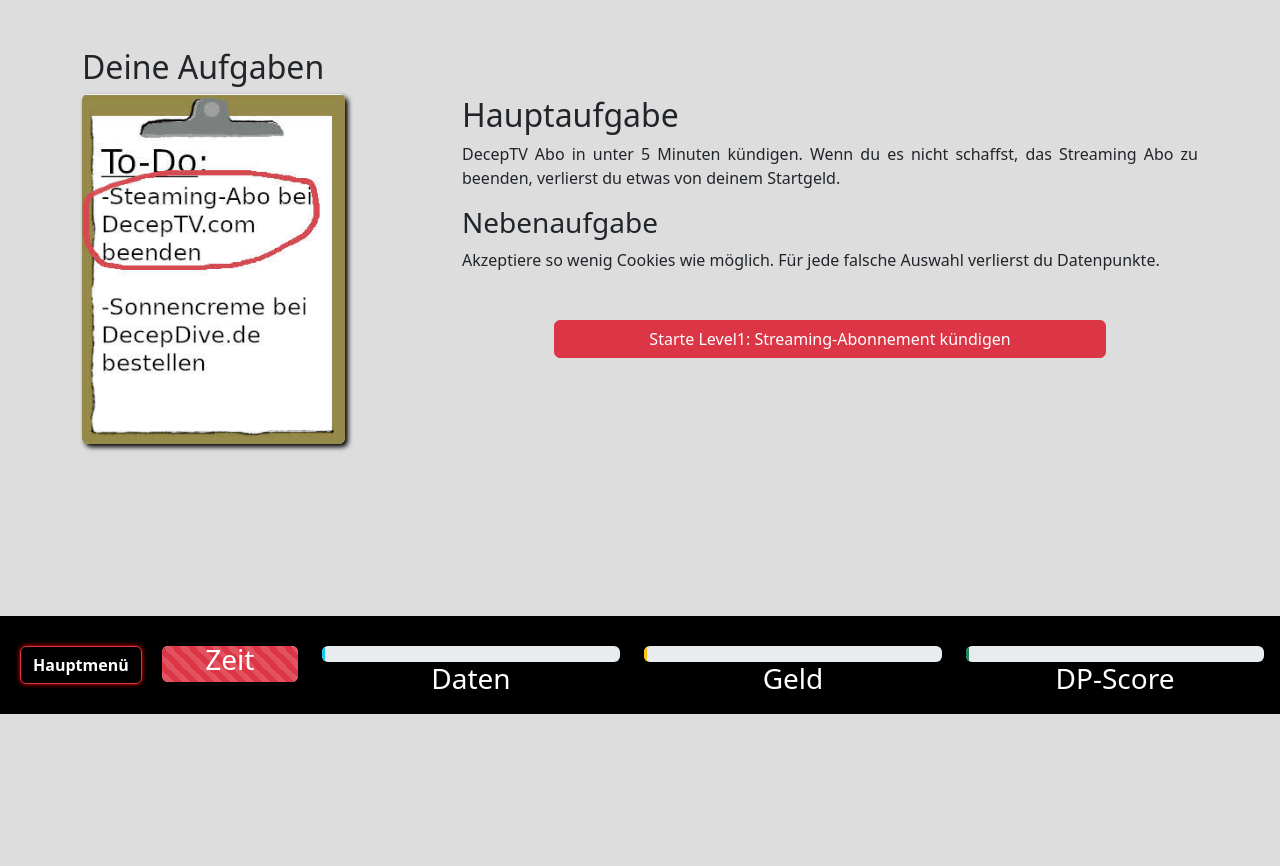
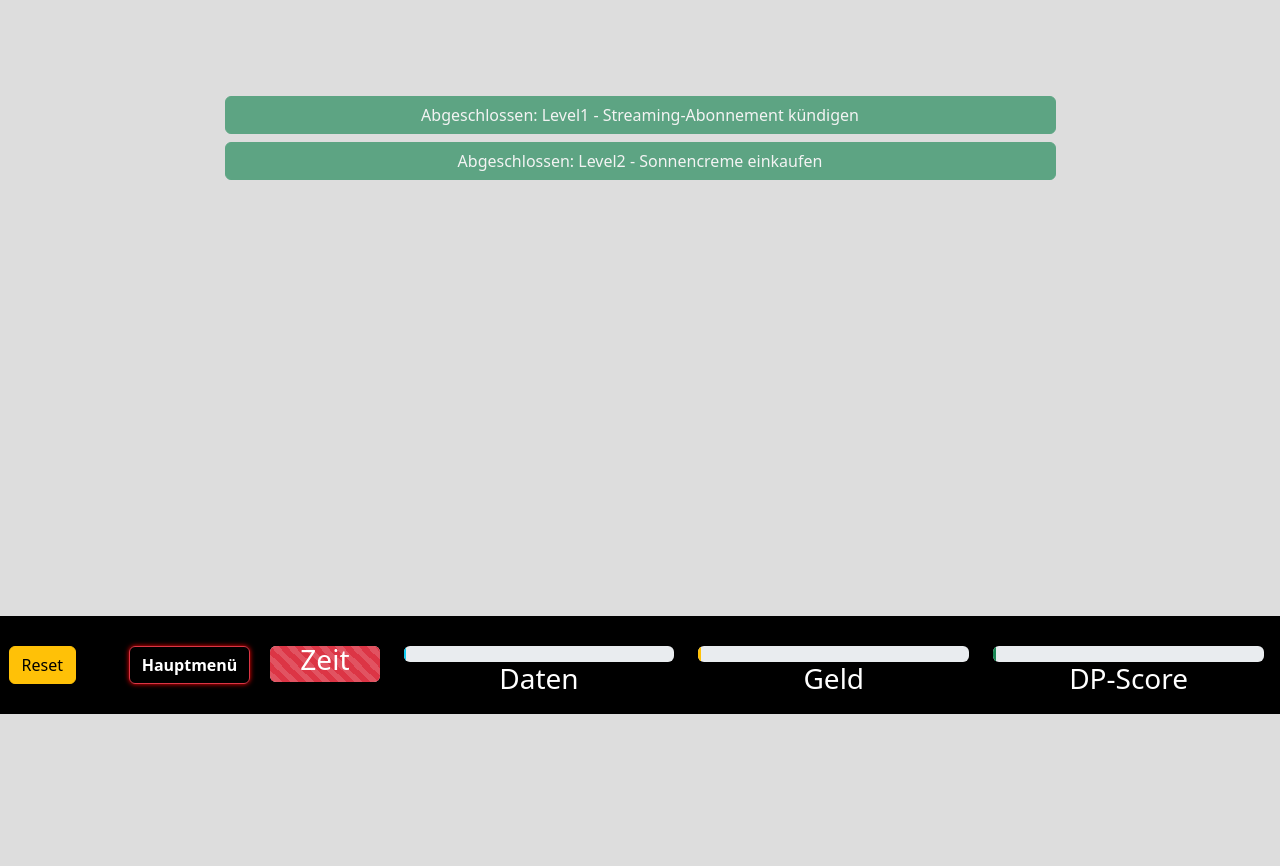
Before and after one commit to Kngelhardt/Dark-Pattern-Escape, a Flask app: a page that uses templates/base.html in a window 1280 px wide. Shown: the part 86-952 px from the top of the page. Run offline with Flask 2, Linux system fonts and the light colour scheme; the visitor is signed in with stand-in values (Sample User, id 1).

Commit message:
flask 204 return für level_fortschritt/neue routes und session reset

```diff
--- a/main.py
+++ b/main.py
@@ -14,6 +14,20 @@
 app.secret_key = 'ba07947163bdb665ab81b575db5f22a60083e6737e739c0ed73efd78af4598c9'
 
 ###################################################################################
+""" Reset der Session auf die initialen werte """
+@app.route('/reset')
+def reset_session():
+    session['data_score'] = 100
+    session['geld_score'] = 100
+    # Countdown = 300 sekunden, also 5 minuten
+    session['countdown'] = 300
+    session['dp_score'] = 0
+     # level_fortschritt: 0 = 0 Level beendet, 1 = Level 1 beendet, 2  = Level 2 beendet
+    session['level_fortschritt'] = 0
+    session['warenkorb'] = [1, 2, 3]
+    return '', 204
+
+###################################################################################
 """ Mainpage """
 @app.route('/')
 def home():
@@ -21,10 +35,11 @@
     if "data_score" not in session:
         session['data_score'] = 100
         session['geld_score'] = 20
-        session['countdown'] = 5
+        # Countdown = 300 sekunden, also 5 minuten
+        session['countdown'] = 300
         session['dp_score'] = 0
         # level_fortschritt: 0 = 0 Level beendet, 1 = Level 1 beendet, 2  = Level 2 beendet
-        session['level_fortschritt'] = 1
+        session['level_fortschritt'] = 0
         session['warenkorb'] = [1, 2, 3]
     return render_template('home/home.html')
 
@@ -140,6 +155,14 @@
     session['dp_score'] = session['dp_score']+2
     return render_template('deceptv/end/level1_beenden2.html')
 
+@app.route('/deceptv/mitgliedschaft-beenden')
+def ende_lv1():
+    if session['level_fortschritt'] == 2:
+        return '', 204
+    else:
+        session['level_fortschritt'] = 1
+        return '', 204
+
 
 ###########################################################################################
 # Level 2: Shopping
@@ -149,12 +172,6 @@
 
 @app.route('/decepdive_produkt1', methods=['POST', 'GET'])
 def decepdive_produkt1():
-    # if len(request.form) > 0:
-    #     session['dp_score'] += 2
-    #     if request.form['bestellung'] in request.args:
-    #         session['dp_score'] -= 1
-    #     if request.form['bestellung'] in request.args:
-    #         session['dp_score'] += 1
     return render_template('decepdive/decepdive_produkt1.html')
 
 @app.route('/decepdive_produkt2')
@@ -188,3 +205,15 @@
 @app.route('/decepdive/warenkorb/Übersicht')
 def decepdive_warenkorb4():
     return render_template('decepdive/decepdive_warenkorb4.html')
+
+@app.route('/decepdive/beenden')
+def ende_lv2():
+    session['level_fortschritt'] = 2
+    return '', 204
+
+"""
+ajax replace div/element
+flask 204 response
+flask 200 json response
+ersetzen des kontents
+ """
--- a/static/main.js
+++ b/static/main.js
@@ -1,7 +1,7 @@
 
 
 /* Funktion um Elemente verschwinden oder erscheinen zu lasssen */
-function show__hide_div(a){
+function show_hide_div(a){
     if(document.getElementById(a).style.display != "none"){
         document.getElementById(a).style.display = "none";
     }else{
@@ -30,7 +30,14 @@
     }
 }
 
+/* function applgrün_aufläuchten(aufleuchten_element) {
+    document.getElementsByClassName(aufleuchten_element).style.backgroundColor = 'red';
+    document.getElementById(aufleuchten_element).style.backgroundColor = "green";
+}
+ */
+
 function starte_uhr(){
+    /* var date = 0.. */
     var uhrzeit = setInterval(uhr_timer, 200);
 }
 
--- a/templates/base.html
+++ b/templates/base.html
@@ -48,6 +48,10 @@
     }
     .maincolor{
         color: white;
+    }
+    .misdirection_text{
+        color: gray;
+        font-weight: lighter;
     }
     /*-----------------------------------------------------------------------------------------------------------------------  */
     /* CSS für die Landingpage */
@@ -213,8 +217,10 @@
     <!-- Fußzeile mit den Werten der jeweiligen Session -->
     <div class="fussleiste mainbackground maincolor" >
         <div class="row text-center">
+            <div class="col-1">
+                <a href="{{url_for('reset_session')}}" class="btn btn-warning">Reset</a>
+            </div>
             <div class="col">
-                <div class="">
                 <!-- Link zur "Home" Seite um das spiel zu unterbrechen oder Anleitungen noch einmal durch zu gehen -->
                 <!-- Flex element, da es zusammen mit der Zeit-Bar in die col untergebracht werden muss -->
                 <a class="btn btn-outline-danger fussleiste_brand" href="{{url_for('home_intro')}}">
@@ -222,26 +228,33 @@
                 </a>
                 <!-- Größe der Bar wird an den "Hauptmenü" Button angepasst -->
                 <div class="d-2 progress" style="height: 36px;">
-                        <div id="zeit_bar" class="progress-bar progress-bar-striped bg-danger" role="progressbar" style="width: 100%" aria-valuenow="25" aria-valuemin="0" aria-valuemax="100">
-                        <h3>Zeit</h3></div>
+                    <div id="zeit_bar" class="progress-bar progress-bar-striped bg-danger" role="progressbar" style="width: 100%"
+                        aria-valuenow="25" aria-valuemin="0" aria-valuemax="100">
+                        <h3>Zeit</h3>
                     </div>
                 </div>
             </div>
             <div class="col">
                 <div class="progress">
-                    <div id="data_bar" class="progress-bar bg-info" role="progressbar" style="width: {{session['data_score']}}%" aria-valuenow="25" aria-valuemin="0" aria-valuemax="100"></div>
+                    <div id="data_bar" class="progress-bar bg-info" role="progressbar" style="width: {{session['data_score']}}%"
+                        aria-valuenow="25" aria-valuemin="0" aria-valuemax="100">
+                    </div>
                 </div>
                 <h3>Daten</h3>
             </div>
             <div class="col">
                 <div class="progress">
-                    <div id="geld_bar" class="progress-bar bg-warning" role="progressbar" style="width: {{ session['geld_score' ]}}%" aria-valuenow="25" aria-valuemin="0" aria-valuemax="100"></div>
+                    <div id="geld_bar" class="progress-bar bg-warning" role="progressbar" style="width: {{ session['geld_score' ]}}%"
+                        aria-valuenow="25" aria-valuemin="0" aria-valuemax="100">
+                    </div>
                 </div>
                 <h3>Geld</h3>
             </div>
             <div class="col me-3"><!-- padding-right:2 da durch überlänge die seite nach recht verlängert würde -->
                 <div class="progress">
-                    <div id="dp_score_bar" class="progress-bar bg-success" role="progressbar" style="width: {{ session['dp_score'] }}%" aria-valuenow="25" aria-valuemin="0" aria-valuemax="100"></div>
+                    <div id="dp_score_bar" class="progress-bar bg-success" role="progressbar" style="width: {{ session['dp_score'] }}%"
+                        aria-valuenow="25" aria-valuemin="0" aria-valuemax="100">
+                    </div>
                  </div>
                 <h3>DP-Score</h3>
             </div>
--- a/templates/deceptv/deceptv_service.html
+++ b/templates/deceptv/deceptv_service.html
@@ -58,7 +58,7 @@
                             <li><a class="dropdown-item" href="#">Ich bekomme keine 4k Auflösung trotz Premium Gold Abo</a></li>
                             <li><hr class="dropdown-divider"></li>
                             <!-- "Roach Motel" Dark Pattern: Option ist gut versteckt muss von Spieler*innen gefunden werden -->
-                            <li><a class="dropdown-item" style="cursor: pointer" onclick="show__hide_div('container_kündigung'); progress_add('dp_score_bar');">Ich finde die Optionen zum Verwalten oder Aufheben meiner Mitgliedschaft nicht</a></li>
+                            <li><a class="dropdown-item" style="cursor: pointer" onclick="show_hide_div('container_kündigung'); progress_add('dp_score_bar');">Ich finde die Optionen zum Verwalten oder Aufheben meiner Mitgliedschaft nicht</a></li>
                         </ul>
                     </div>
                 </div>
--- a/templates/deceptv/end/level1_beenden.html
+++ b/templates/deceptv/end/level1_beenden.html
@@ -22,7 +22,7 @@
                         <a class="btn btn-success" href="{{url_for('deceptv')}}">Ich will keine DecepTV Serien und Filme nicht mehr sehen</a>
                     </div>
                     <div class="col">
-                        <a class="btn btn-success" onclick="show__hide_div('confirmshaming'); show__hide_div('trick_question'); progress_add('data_bar','{{session['data_score']}}');">Ich will DecepTV Serien und Filme nicht mehr sehen</a>
+                        <a class="btn btn-success" onclick="show_hide_div('confirmshaming'); show_hide_div('trick_question'); progress_add('data_bar','{{session['data_score']}}');">Ich will DecepTV Serien und Filme nicht mehr sehen</a>
                     </div>
                 </div>
             </div>
--- a/templates/home/home.html
+++ b/templates/home/home.html
@@ -22,7 +22,7 @@
                 Das <b>Dark Pattern Escape Room</b> Spiel ist ein Brwoserspiel, bei dem der Spieler*innen die Problemlage und bestimmte Mechanismen hinter Dark Patterns bewusst gemacht werden soll. <br>
             </p>
             <h5>Schaffst du es nicht manipuliert zu werden und de Dark Patterns zu entkommen?</h4>
-            <button type="button" class="btn btn-danger" onclick="show__hide_div('story'); show__hide_div('aufgaben'); show__hide_div('beschreibung');"> Ja klar, los gehts</button>
+            <button type="button" class="btn btn-danger" onclick="show_hide_div('story'); show_hide_div('aufgaben'); show_hide_div('beschreibung');"> Ja klar, los gehts</button>
             <br>
         </div>
         <div id="story" >
--- a/templates/home/intro.html
+++ b/templates/home/intro.html
@@ -68,32 +68,51 @@
                         </p>
                     </div>
                 </div>
-                {% endif %}
-                {% if level_fortschritt == 1 %}
-                <p> Level 1 beendet</p>
-                {% endif %}
-                {% if level_fortschritt == 2 %}
-                <p> Level 2 beendet</p>
-                {% endif %}
                 <div class="row">
                     <div class="col-4">
                         <h2>Deine Aufgaben</h2>
                         <img class="img-fluid rounded bild-intro" src="{{url_for('static', filename='images/clipboard_level1.jpg')}}" alt="Clipboard mit den zu erledigenden Aufgaben">
                     </div>
-                        <div class="col mt-5">
+                    <div class="col">
+                        <h1>Level1 - Streaming Abo beenden</h1>
                         <h2>Hauptaufgabe</h2>
                         <p>DecepTV Abo in unter 5 Minuten kündigen. Wenn du es nicht schaffst, das Streaming Abo zu beenden, verlierst du etwas von deinem Startgeld.</p>
                         <h3>Nebenaufgabe</h3>
                         <p>Akzeptiere so wenig Cookies wie möglich. Für jede falsche Auswahl verlierst du Datenpunkte.</p>
                         <div class="d-grid gap-2 w-75 my-5 mx-auto">
                             <!-- onclick="show__hide_div('name') Story und Aufgabenskizzierung verschwindet und Speilanleitung erscheint -->
-                                <a href="{{url_for('deceptv')}}" class="btn btn-danger" >Starte Level1: Streaming-Abonnement kündigen</a>
-                                {% if level_fortschritt == 1 %}
-                                <a href="{{url_for('decepdive')}}" class="btn btn-danger" >Starte Level2: Sonnencreme einkaufen</a>
-                                {% endif %}
+                            <a href="{{url_for('deceptv')}}" class="btn btn-danger" >Starte Level1 - Streaming-Abonnement kündigen</a>
+                            <button class="btn btn-secondary" type="button" disabled >Nicht Freigeschaltet: Level2 - Sonnencreme einkaufen</button>
                         </div>
                     </div>
                 </div>
+            {% elif level_fortschritt == 1%}
+                <div class="row">
+                    <div class="col-4">
+                        <h2>Deine Aufgaben</h2>
+                        <img class="img-fluid rounded bild-intro" src="{{url_for('static', filename='images/clipboard_level1.jpg')}}" alt="Clipboard mit den zu erledigenden Aufgaben">
+                    </div>
+                    <div class="col">
+                        <h1>Level2</h1>
+                        <h2>Hauptaufgabe</h2>
+                        <p> Kaufe in unter 5 Minuten so Günstig wie es geht 500ml Sonnencreme. Das heißt du musst die Sonnencreme zum deinem Warenkorb
+                            hinzufügen und in einem simulierten Bestellverfahren einkaufen. lass dir keine Kosten untermogeln ;)</p>
+                        <h3>Nebenaufgabe</h3>
+                        <p>Akzeptiere so wenig Cookies wie möglich. Für jede falsche Auswahl verlierst du Datenpunkte.</p>
+                        <div class="d-grid gap-2 w-75 my-5 mx-auto">
+                            <button class="btn btn-success" type="button" disabled>Abgeschlossen: Level1 - Streaming-Abonnement kündigen</button>
+                            <a href="{{url_for('decepdive')}}" class="btn btn-danger" >Starte Level2: Sonnencreme einkaufen</a>
+                        </div>
+                    </div>
+                </div>
+            {% elif level_fortschritt == 2 %}
+                <div class="row">
+                    <div class="d-grid gap-2 w-75 my-5 mx-auto">
+                        <button class="btn btn-success" type="button" disabled>Abgeschlossen: Level1 - Streaming-Abonnement kündigen</button>
+                        <button class="btn btn-success" type="button" disabled>Abgeschlossen: Level2 - Sonnencreme einkaufen</button>
+                    </div>
+                </div>
+            {% endif %}
         </div>
     </div>
     {% endblock %}
--- a/templates/layout_level2.html
+++ b/templates/layout_level2.html
@@ -10,7 +10,6 @@
 </head>
 <body>
     {% extends 'base.html' %}
-
         <div class="navigation">
         {% block navigation %}
             <!-- Flex container, since offcanvas for the user menu does not werk inside navbar -->
```
Also changed, not shown: templates/decepdive/decepdive_warenkorb4.html (+22 -3 lines), templates/deceptv/end/level1_beenden2.html (+17 -6 lines). Lines whose indentation alone changed are shown as unchanged.
